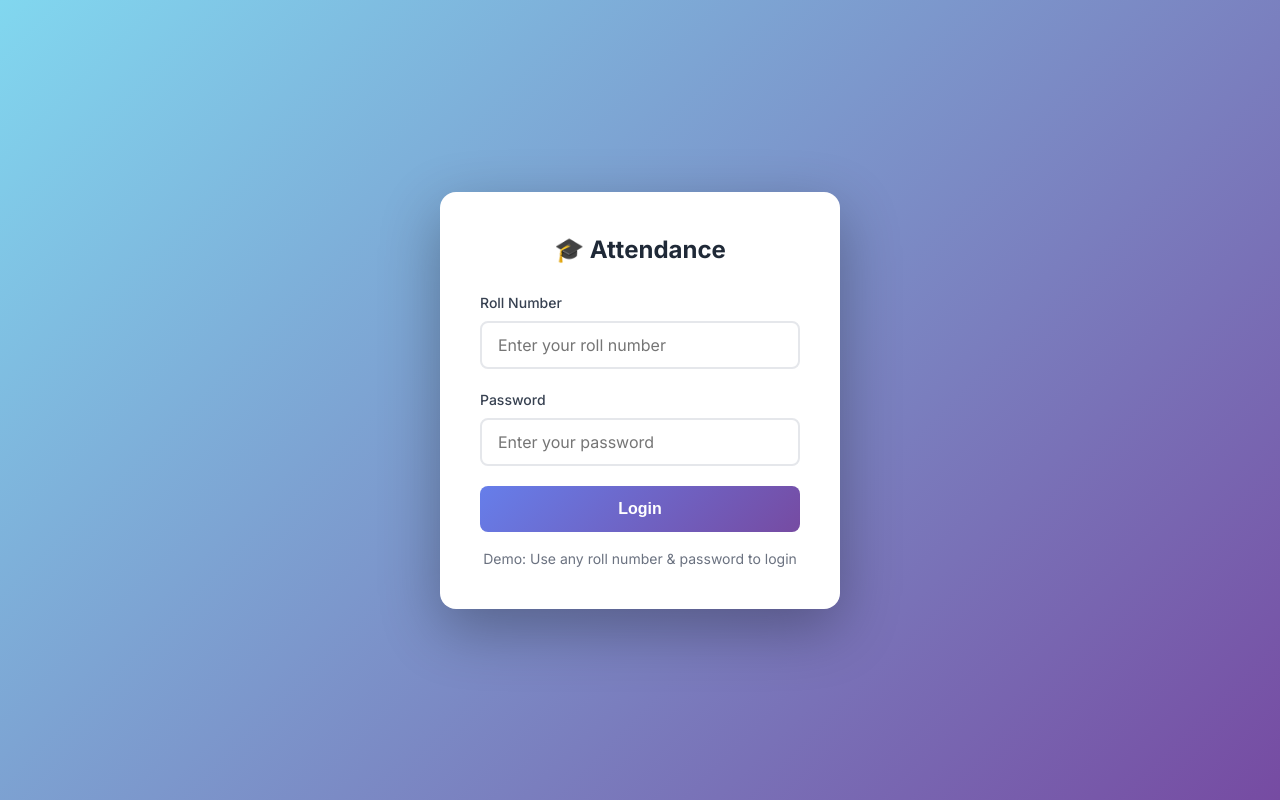
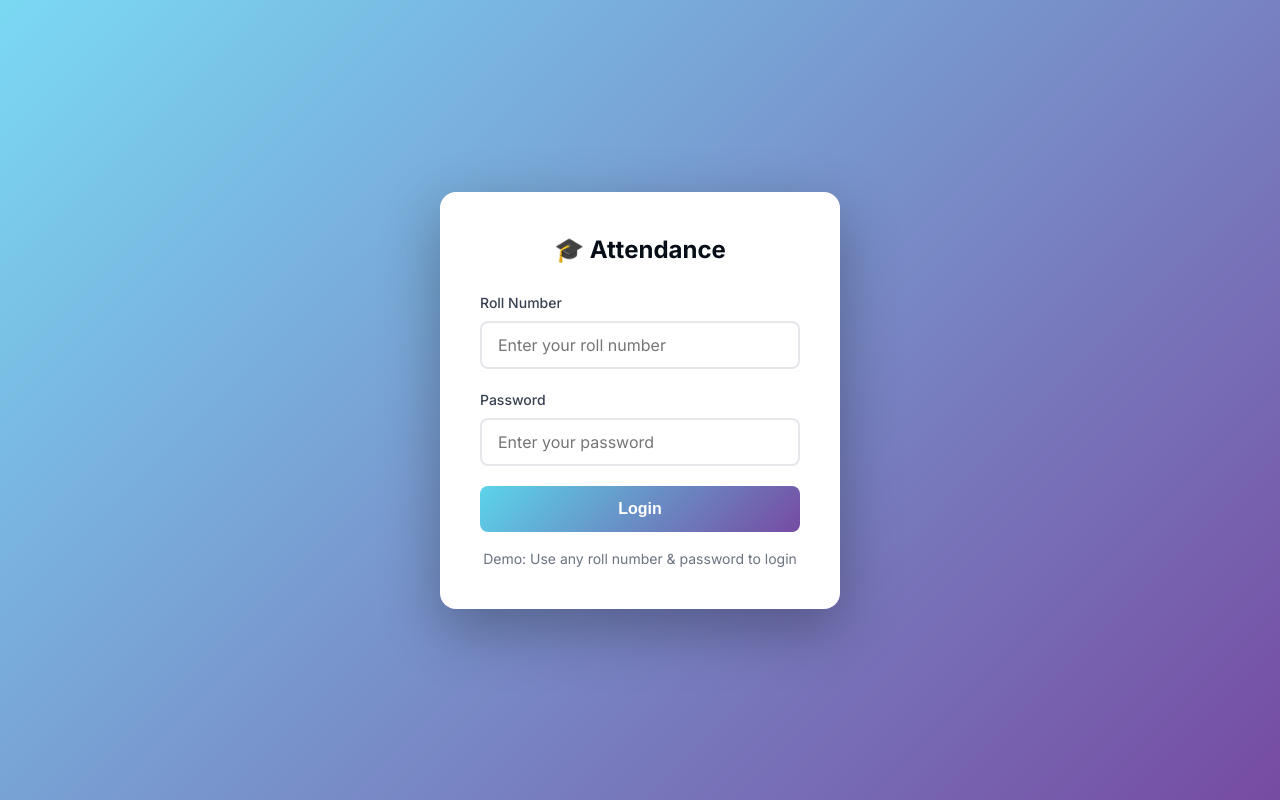
Before and after one commit to djagruthi-coder/ATTENDENCE1, a plain HTML site: page student_dashboard.html in a window 1280 px wide. Drawn offline with nearby package versions, Linux system fonts and the light colour scheme; files that its build step writes are made by us from their sources; files whose address does not match are found by name.

Commit message:
Update student_dashboard.html

```diff
--- a/student_dashboard.html
+++ b/student_dashboard.html
@@ -13,7 +13,7 @@
             justify-content: center;
             align-items: center;
             min-height: 100vh;
-            background: linear-gradient(135deg, #81d7ef 0%, #764ba2 100%);
+            background: linear-gradient(135deg, #7ad9f4 0%, #764ba2 100%);
             padding: 2rem;
         }
 
@@ -29,7 +29,7 @@
         .login-box h2 {
             text-align: center;
             margin-bottom: 1.5rem;
-            color: #1f2937;
+            color: #080e17;
         }
 
         .form-group {
@@ -60,7 +60,7 @@
         .btn-login {
             width: 100%;
             padding: 0.875rem;
-            background: linear-gradient(135deg, #667eea 0%, #764ba2 100%);
+            background: linear-gradient(135deg, #5bd4ea 0%, #764ba2 100%);
             color: white;
             border: none;
             border-radius: 8px;
```
